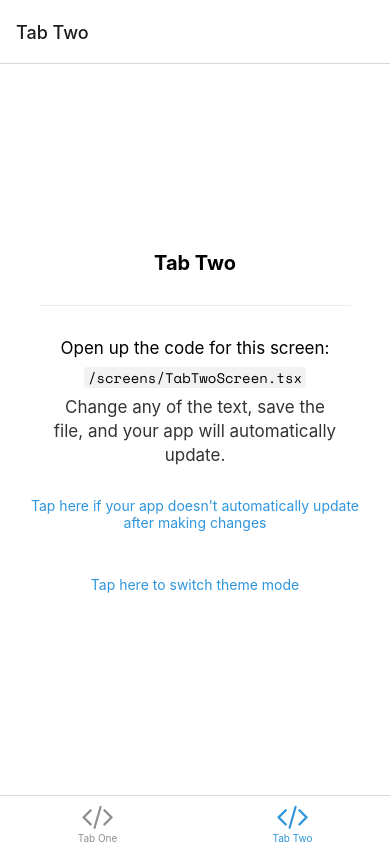
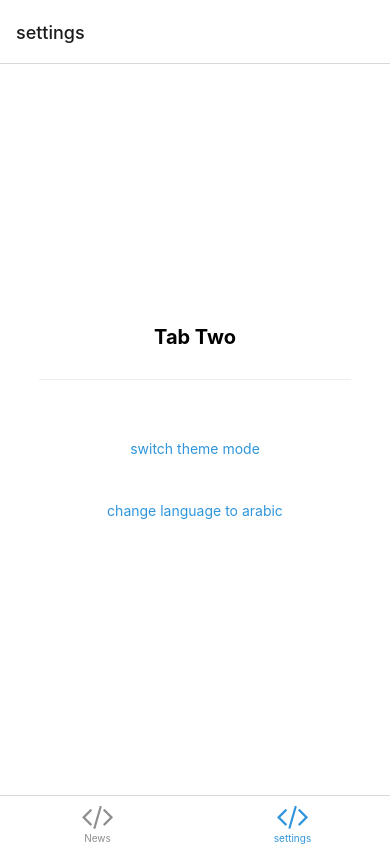
Before and after one commit to kholood-ea/newsFeed-ReactNative, a React Native app: screen /TabTwo in a window 390 px wide. Built offline with nearby package versions, Linux system fonts and the light colour scheme; what expo-linking would draw is missing.

Commit message:
feature:in app localization

```diff
--- a/App.js
+++ b/App.js
@@ -5,7 +5,7 @@ import useCachedResources from "./hooks/useCachedResources";
 import Navigation from "./navigation";
 
 import { ThemeContextProvider } from "./context/ThemeContext";
-
+import { LanguageContextProvider } from "./context/LanguageContext";
 export default function App() {
   const isLoadingComplete = useCachedResources();
 
@@ -13,12 +13,14 @@ export default function App() {
     return null;
   } else {
     return (
+      <LanguageContextProvider>
         <ThemeContextProvider>
           <SafeAreaProvider>
             <Navigation />
             <StatusBar />
           </SafeAreaProvider>
         </ThemeContextProvider>
+      </LanguageContextProvider>
     );
   }
 }
--- a/components/EditScreenInfo.js
+++ b/components/EditScreenInfo.js
@@ -1,52 +1,27 @@
-import * as WebBrowser from "expo-web-browser";
 import { StyleSheet, TouchableOpacity } from "react-native";
 
 import Colors from "../constants/Colors";
-import { MonoText } from "./StyledText";
 import { Text, View } from "./Themed";
 
 import { useThemeContext } from "../context/ThemeContext";
+import { useLanguageContext } from "../context/LanguageContext";
+
+import * as trans from "../translation/Translation.json";
 
 export default function EditScreenInfo({ path }) {
   let { darkMode, setDarkMode } = useThemeContext();
+  let { language, setLanguage } = useLanguageContext();
+
+  //normal case is to choose from a drop down menu and change language based on id
+  // this is only limited to serve task purpose
+  let handleLanguage = () => {
+    if (language == "en") {
+      setLanguage("ar");
+    } else setLanguage("en");
+  };
+
   return (
     <View>
-      <View style={styles.getStartedContainer}>
-        <Text
-          style={styles.getStartedText}
-          // lightColor="rgba(0,0,0,0.8)"
-          // darkColor="rgba(255,255,255,0.8)"
-        >
-          Open up the code for this screen:
-        </Text>
-
-        <View
-          style={[styles.codeHighlightContainer, styles.homeScreenFilename]}
-          darkColor="rgba(255,255,255,0.05)"
-          lightColor="rgba(0,0,0,0.05)"
-        >
-          <MonoText>{path}</MonoText>
-        </View>
-
-        <Text
-          style={styles.getStartedText}
-          lightColor="rgba(0,0,0,0.8)"
-          darkColor="rgba(255,255,255,0.8)"
-        >
-          Change any of the text, save the file, and your app will automatically
-          update.
-        </Text>
-      </View>
-
-      <View style={styles.helpContainer}>
-        <TouchableOpacity onPress={handleHelpPress} style={styles.helpLink}>
-          <Text style={styles.helpLinkText} lightColor={Colors.light.tint}>
-            Tap here if your app doesn't automatically update after making
-            changes
-          </Text>
-        </TouchableOpacity>
-      </View>
-
       <View style={styles.helpContainer}>
         <TouchableOpacity
           onPress={() => {
@@ -55,17 +30,23 @@ export default function EditScreenInfo({ path }) {
           style={styles.helpLink}
         >
           <Text style={styles.helpLinkText} lightColor={Colors.light.tint}>
-            Tap here to switch theme mode
+            {trans[language].switchModeText}
+          </Text>
+        </TouchableOpacity>
+      </View>
+      <View style={styles.helpContainer}>
+        <TouchableOpacity
+          onPress={() => {
+            handleLanguage();
+          }}
+          style={styles.helpLink}
+        >
+          <Text style={styles.helpLinkText} lightColor={Colors.light.tint}>
+            {trans[language].changeLanguageText}
           </Text>
         </TouchableOpacity>
       </View>
     </View>
-  );
-}
-
-function handleHelpPress() {
-  WebBrowser.openBrowserAsync(
-    "https://docs.expo.io/get-started/create-a-new-app/#opening-the-app-on-your-phonetablet"
   );
 }
 
--- /dev/null
+++ b/context/LanguageContext.js
@@ -0,0 +1,15 @@
+import React, { createContext, useContext, useState } from "react";
+
+export const LanguageContext = createContext();
+
+export const LanguageContextProvider = ({ children }) => {
+  const [language, setLanguage] = useState("en");
+
+  return (
+    <LanguageContext.Provider value={{ language, setLanguage }}>
+      {children}
+    </LanguageContext.Provider>
+  );
+};
+
+export const useLanguageContext = () => useContext(LanguageContext);
--- a/navigation/index.js
+++ b/navigation/index.js
@@ -23,6 +23,9 @@ import TabTwoScreen from "../screens/TabTwoScreen";
 
 import LinkingConfiguration from "./LinkingConfiguration";
 import { useThemeContext } from "../context/ThemeContext";
+import { useLanguageContext } from "../context/LanguageContext";
+
+import * as trans from "../translation/Translation.json";
 
 export default function Navigation({ colorScheme }) {
   let { darkMode } = useThemeContext();
@@ -70,8 +73,8 @@ function RootNavigator() {
 const BottomTab = createBottomTabNavigator();
 
 function BottomTabNavigator() {
-  const colorScheme = useColorScheme();
   let { theme } = useThemeContext();
+  let { language } = useLanguageContext();
 
   return (
     <BottomTab.Navigator
@@ -84,7 +87,7 @@ function BottomTabNavigator() {
         name="TabOne"
         component={TabOneScreen}
         options={({ navigation }) => ({
-          title: "Tab One",
+          title: trans[language].cnews,
           tabBarIcon: ({ color }) => <TabBarIcon name="code" color={color} />,
           headerRight: () => (
             <Pressable
@@ -107,7 +110,7 @@ function BottomTabNavigator() {
         name="TabTwo"
         component={TabTwoScreen}
         options={{
-          title: "Tab Two",
+          title: trans[language].settings,
           tabBarIcon: ({ color }) => <TabBarIcon name="code" color={color} />,
         }}
       />
--- a/package.json
+++ b/package.json
@@ -23,10 +23,12 @@
     "expo-constants": "~13.1.1",
     "expo-font": "~10.1.0",
     "expo-linking": "~3.1.0",
+    "expo-localization": "~13.0.0",
     "expo-splash-screen": "~0.15.1",
     "expo-status-bar": "~1.3.0",
     "expo-system-ui": "~1.2.0",
     "expo-web-browser": "~10.2.0",
+    "i18n-js": "^3.9.2",
     "react": "17.0.2",
     "react-dom": "17.0.2",
     "react-native": "0.68.2",
--- a/screens/TabOneScreen.js
+++ b/screens/TabOneScreen.js
@@ -2,7 +2,6 @@ import { StyleSheet } from "react-native";
 
 import EditScreenInfo from "../components/EditScreenInfo";
 import { Text, View } from "../components/Themed";
-
 export default function TabOneScreen({ navigation }) {
   return (
     // <View style={styles.container}>
@@ -15,6 +14,7 @@ export default function TabOneScreen({ navigation }) {
         lightColor="#eee"
         darkColor="rgba(255,255,255,0.1)"
       />
+
       <EditScreenInfo path="/screens/TabOneScreen.tsx" />
     </View>
   );
--- /dev/null
+++ b/translation/Translation.json
@@ -0,0 +1,20 @@
+{
+    "en":{
+        "news":"news",
+        "cnews":"News",
+        "settings":"settings",
+        "switchModeText":"switch theme mode",
+        "changeLanguageText":"change language to arabic"
+
+
+
+    },
+    "ar":{
+        "news":"الأخبار",
+        "cnews":"الأخبار",
+        "settings":"الإعدادات",
+        "switchModeText":"اضغط هنا لتغير المظهر",
+        "changeLanguageText":"تغيير اللغة للانجليزية"
+
+    }
+}
```
Also changed, not shown: 1 other file (tests, documents, lock files or other folders). Lines whose indentation alone changed are shown as unchanged.
